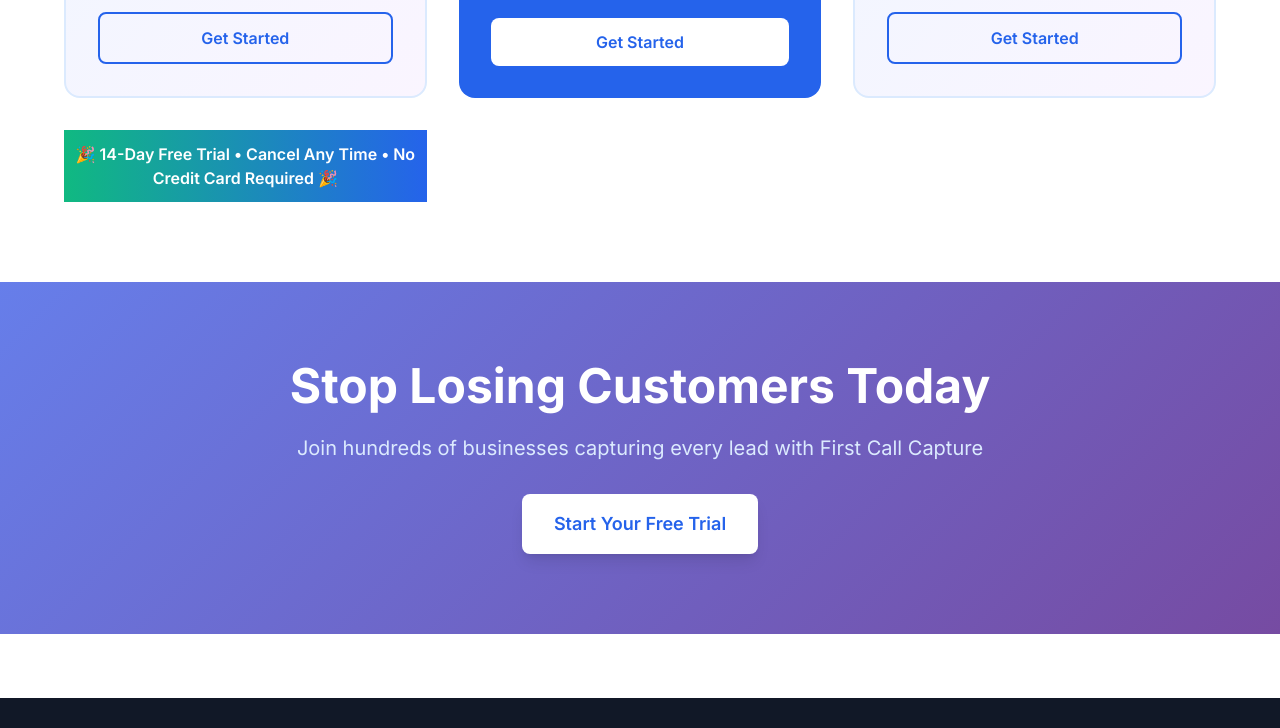
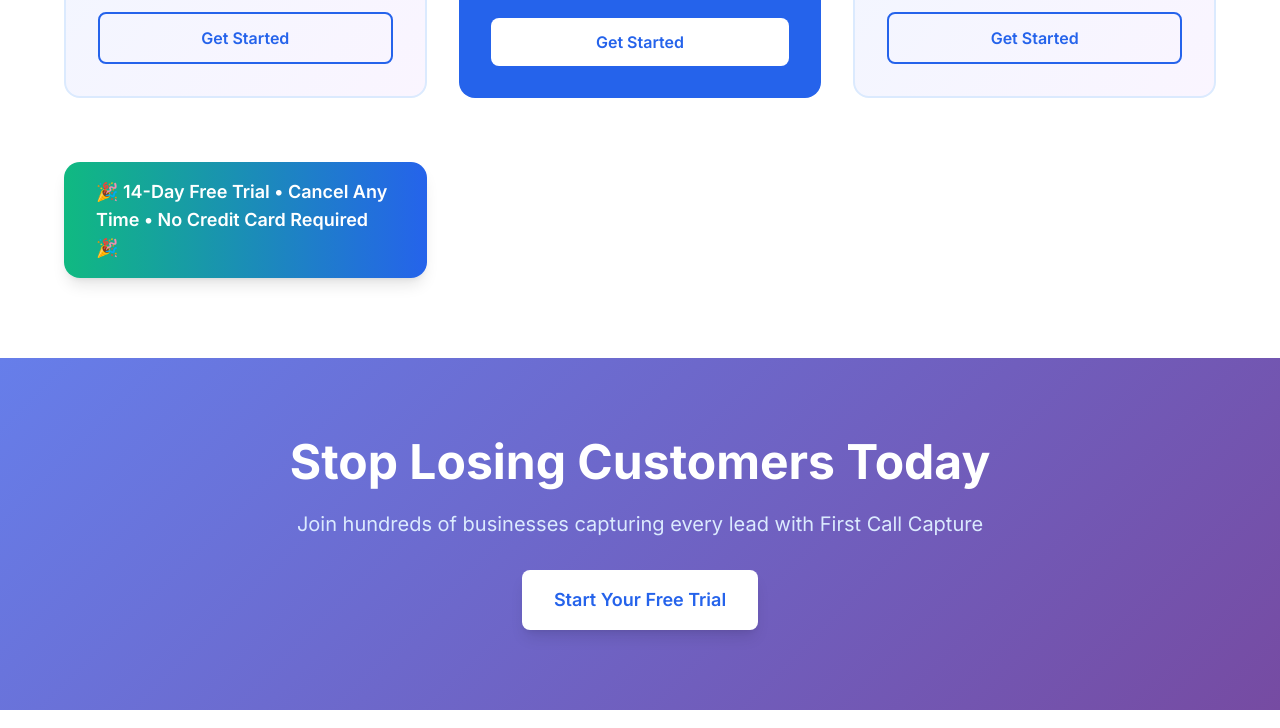
Before and after one commit to Happcity/firstcallcapture, a website: page index.html in a window 1280 px wide. Shown: the part 3900-4628 px from the top of the page. Drawn offline with nearby package versions, Linux system fonts and the light colour scheme.

Commit message:
Update index.html

```diff
--- a/index.html
+++ b/index.html
@@ -458,10 +458,12 @@
 </div>
 
                 <!-- Promotional Banner -->
-<div class="bg-gradient-to-r from-emerald-500 to-blue-600 text-white py-3 text-center sticky top-0 z-50">
-    <p class="text-sm md:text-base font-semibold">
-        🎉 14-Day Free Trial • Cancel Any Time • No Credit Card Required 🎉
-    </p>
+<div class="flex justify-center mt-8">
+    <div class="bg-gradient-to-r from-emerald-500 to-blue-600 text-white py-4 px-8 rounded-2xl shadow-lg inline-block">
+        <p class="text-base md:text-lg font-semibold">
+            🎉 14-Day Free Trial • Cancel Any Time • No Credit Card Required 🎉
+        </p>
+    </div>
 </div>
             </div>
     </section>
```
